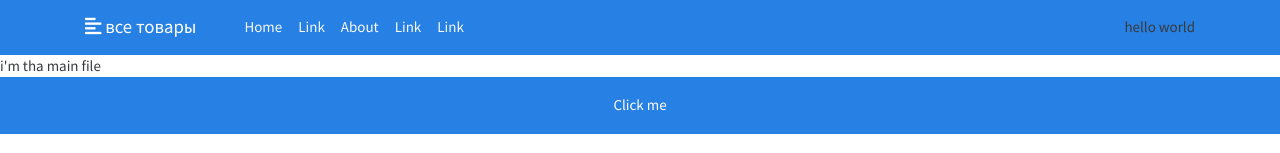
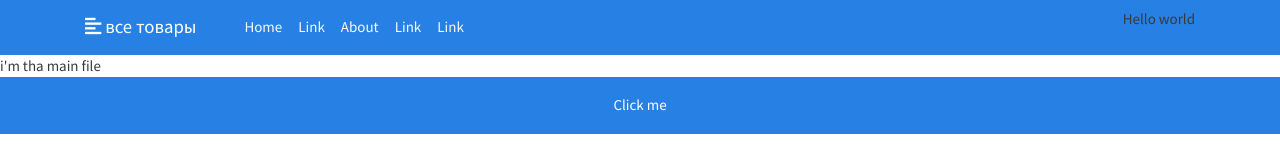
Before and after one commit to Sanjar-Kodirov/UzAmazon, a React (Create React App) app in the folder frontend/: page / in a window 1280 px wide. Shown: the top 153 px of the page. Built offline with nearby package versions, Linux system fonts and the light colour scheme.

Commit message:
ad hello world one more time

```diff
--- a/frontend/src/component/Header.js
+++ b/frontend/src/component/Header.js
@@ -16,8 +16,7 @@ const Header = () => {
                 <Nav.Link className="text-light" href="#link">Link</Nav.Link>
                 </Nav>
             </Navbar.Collapse>
-            hello world
-
+            <p>Hello world</p>
           </Container>
         </Navbar>
     )
```
